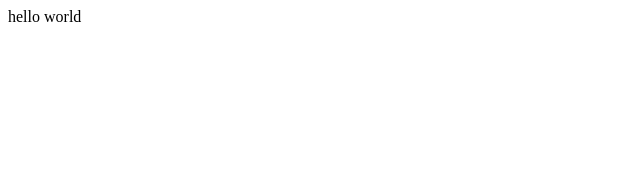
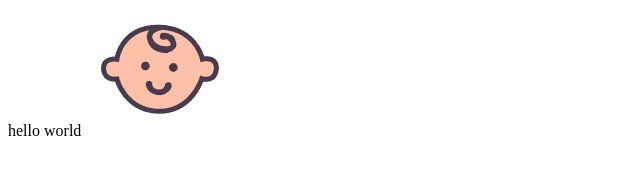
Before and after one commit to Herimi/herimi.github.io, a plain HTML site: page index.html in a window 1280 px wide. Shown: the whole page, without its empty margins (0-640 px from the left). Drawn offline with Linux system fonts and the light colour scheme.

Commit message:
Update index.html

```diff
--- a/index.html
+++ b/index.html
@@ -5,5 +5,6 @@
   </head>
   <body>
     hello world
+    <img src="baobei.png" alt="">
   </body>
 </html>
```
